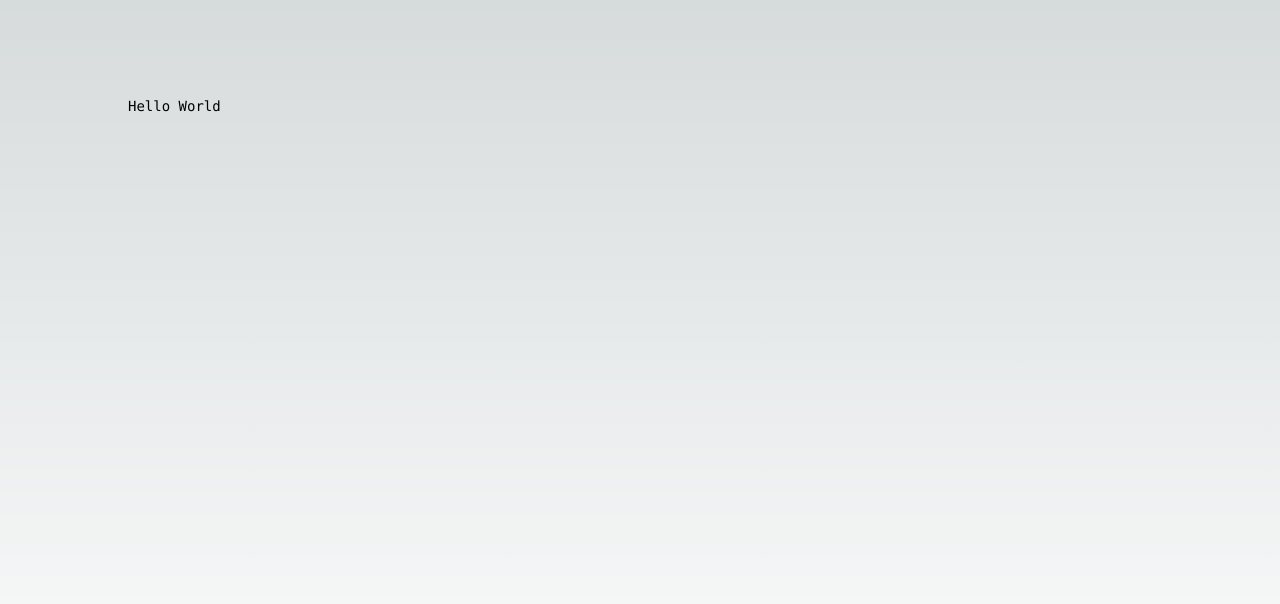
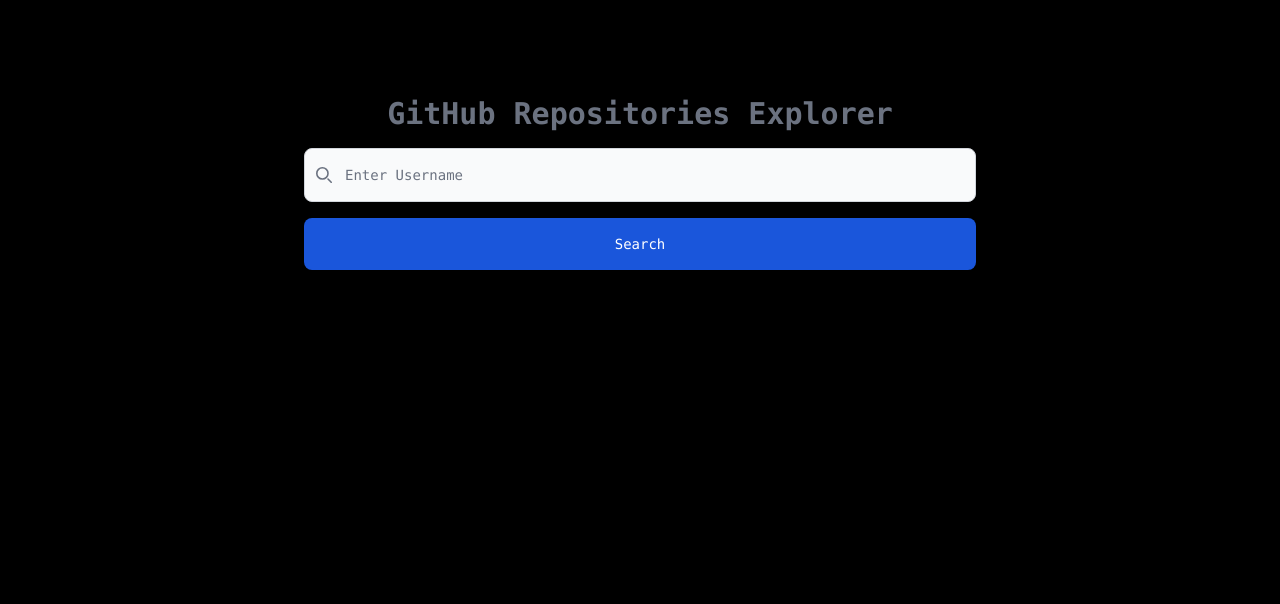
Before and after one commit to ivandj0h/github-repos-explorer, a Next.js app: page / in a window 1280 px wide. Shown: the top 604 px of the page. Built offline with nearby package versions, Linux system fonts and the light colour scheme.

Commit message:
add search component

```diff
--- a/next.config.js
+++ b/next.config.js
@@ -1,4 +1,10 @@
 /** @type {import('next').NextConfig} */
-const nextConfig = {}
+const nextConfig = {
+    images: {
+        domains: ['flowbite.com'],
+    },
+    reactStrictMode: true,
+    swcMinify: true,
+}
 
 module.exports = nextConfig
--- a/package.json
+++ b/package.json
@@ -15,6 +15,8 @@
     "autoprefixer": "10.4.14",
     "eslint": "8.45.0",
     "eslint-config-next": "13.4.10",
+    "flowbite": "^1.7.0",
+    "flowbite-react": "^0.4.11",
     "next": "13.4.10",
     "postcss": "8.4.26",
     "react": "18.2.0",
--- a/src/app/globals.css
+++ b/src/app/globals.css
@@ -8,7 +8,7 @@
   --background-end-rgb: 255, 255, 255;
 }
 
-@media (prefers-color-scheme: dark) {
+@media (prefers-color-scheme: light) {
   :root {
     --foreground-rgb: 255, 255, 255;
     --background-start-rgb: 0, 0, 0;
--- a/src/app/layout.tsx
+++ b/src/app/layout.tsx
@@ -1,12 +1,14 @@
 import './globals.css'
+import React from "react";
 import type { Metadata } from 'next'
 import { Inter } from 'next/font/google'
+import FlowbiteContext from "@/context/FlowbiteContext";
 
 const inter = Inter({ subsets: ['latin'] })
 
 export const metadata: Metadata = {
-  title: 'Create Next App',
-  description: 'Generated by create next app',
+  title: 'GitHub repositories explorer',
+  description: 'GitHub repositories explorer',
 }
 
 export default function RootLayout({
@@ -16,7 +18,9 @@ export default function RootLayout({
 }) {
   return (
     <html lang="en">
-      <body className={inter.className}>{children}</body>
+      <body className={inter.className}>
+      <FlowbiteContext>{children}</FlowbiteContext>
+      </body>
     </html>
   )
 }
--- a/src/app/page.tsx
+++ b/src/app/page.tsx
@@ -1,11 +1,16 @@
-import Image from 'next/image'
+"use client"
 
-export default function Home() {
+import React, { JSX } from "react";
+import {SearchComponent} from "@/components/SearchComponent";
+
+const HomePage: React.FC = (): JSX.Element => {
   return (
     <main className="flex min-h-screen flex-col items-center justify-between p-24">
-      <div className="z-10 w-full max-w-5xl items-center justify-between font-mono text-sm lg:flex">
-        <h3>Hello World</h3>
+      <div className="z-10 w-full max-w-2xl items-center justify-between font-mono text-sm lg:flex">
+        <SearchComponent />
       </div>
     </main>
   )
 }
+
+export default HomePage
--- /dev/null
+++ b/src/components/AlertComponent.tsx
@@ -0,0 +1,19 @@
+"use client";
+
+export const AlertComponent = () => {
+    return (
+        <div
+            className="flex items-center p-4 mb-4 text-sm text-red-800 border border-red-300 rounded-lg bg-red-50 dark:bg-gray-800 dark:text-red-400 dark:border-red-800"
+            role="alert">
+            <svg className="flex-shrink-0 inline w-4 h-4 mr-3" aria-hidden="true" xmlns="http://www.w3.org/2000/svg"
+                 fill="currentColor" viewBox="0 0 20 20">
+                <path
+                    d="M10 .5a9.5 9.5 0 1 0 9.5 9.5A9.51 9.51 0 0 0 10 .5ZM9.5 4a1.5 1.5 0 1 1 0 3 1.5 1.5 0 0 1 0-3ZM12 15H8a1 1 0 0 1 0-2h1v-3H8a1 1 0 0 1 0-2h2a1 1 0 0 1 1 1v4h1a1 1 0 0 1 0 2Z"/>
+            </svg>
+            <span className="sr-only">Info</span>
+            <div>
+                <span className="font-medium">Danger alert!</span> Change a few things up and try submitting again.
+            </div>
+        </div>
+    )
+}
--- /dev/null
+++ b/src/components/SearchComponent.tsx
@@ -0,0 +1,33 @@
+"use client";
+
+import React, {JSX} from "react";
+
+export const SearchComponent: React.FC = (): JSX.Element => {
+    return (
+        <div className="w-full">
+            <h1 className="mb-4 text-3xl font-bold text-gray-500 dark:text-white text-center">GitHub Repositories Explorer</h1>
+            <form>
+                <div>
+                    <label htmlFor="search"
+                           className="mb-2 text-sm font-medium text-gray-900 sr-only dark:text-white">Enter
+                        Username</label>
+                    <div className="relative mb-4">
+                        <div className="absolute inset-y-0 left-0 flex items-center pl-3 pointer-events-none">
+                            <svg className="w-4 h-4 text-gray-500 dark:text-gray-400" aria-hidden="true"
+                                 xmlns="http://www.w3.org/2000/svg" fill="none" viewBox="0 0 20 20">
+                                <path stroke="currentColor" strokeLinecap="round" strokeLinejoin="round" strokeWidth="2"
+                                      d="m19 19-4-4m0-7A7 7 0 1 1 1 8a7 7 0 0 1 14 0Z"/>
+                            </svg>
+                        </div>
+                        <input type="search" id="search"
+                               className="block w-full p-4 pl-10 text-sm text-gray-900 border border-gray-300 rounded-lg bg-gray-50 focus:ring-blue-500 focus:border-blue-500 dark:bg-gray-700 dark:border-gray-600 dark:placeholder-gray-400 dark:text-white dark:focus:ring-blue-500 dark:focus:border-blue-500"
+                               placeholder="Enter Username" required/>
+                    </div>
+                    <button type="submit"
+                            className="w-full text-white bg-blue-700 hover:bg-blue-800 focus:ring-4 focus:outline-none focus:ring-blue-300 font-medium rounded-lg text-sm px-4 py-4 dark:bg-blue-600 dark:hover:bg-blue-700 dark:focus:ring-blue-800">Search
+                    </button>
+                </div>
+            </form>
+        </div>
+    )
+}
--- /dev/null
+++ b/src/context/FlowbiteContext.tsx
@@ -0,0 +1,11 @@
+"use client";
+
+import { Flowbite } from "flowbite-react";
+import { FC, PropsWithChildren } from "react";
+// import { flowbiteTheme as theme } from "../app/theme"
+
+const FlowbiteContext: FC<PropsWithChildren> = function ({ children }) {
+    return <Flowbite>{children}</Flowbite>;
+};
+
+export default FlowbiteContext;
--- a/tailwind.config.js
+++ b/tailwind.config.js
@@ -4,6 +4,8 @@ module.exports = {
     './src/pages/**/*.{js,ts,jsx,tsx,mdx}',
     './src/components/**/*.{js,ts,jsx,tsx,mdx}',
     './src/app/**/*.{js,ts,jsx,tsx,mdx}',
+    './node_modules/flowbite/**/*.js',
+    './node_modules/flowbite-react/**/*.js',
   ],
   theme: {
     extend: {
@@ -14,5 +16,7 @@ module.exports = {
       },
     },
   },
-  plugins: [],
+  plugins: [
+    require("flowbite/plugin")
+  ],
 }
--- a/tsconfig.json
+++ b/tsconfig.json
@@ -1,6 +1,6 @@
 {
   "compilerOptions": {
-    "target": "es5",
+    "target": "ESNext",
     "lib": ["dom", "dom.iterable", "esnext"],
     "allowJs": true,
     "skipLibCheck": true,
@@ -14,6 +14,7 @@
     "isolatedModules": true,
     "jsx": "preserve",
     "incremental": true,
+    "sourceMap": true,
     "plugins": [
       {
         "name": "next"
@@ -24,5 +25,5 @@
     }
   },
   "include": ["next-env.d.ts", "**/*.ts", "**/*.tsx", ".next/types/**/*.ts"],
-  "exclude": ["node_modules"]
+  "exclude": [".next", "node_modules"]
 }
```
Also changed, not shown: 1 other file (tests, documents, lock files or other folders).
